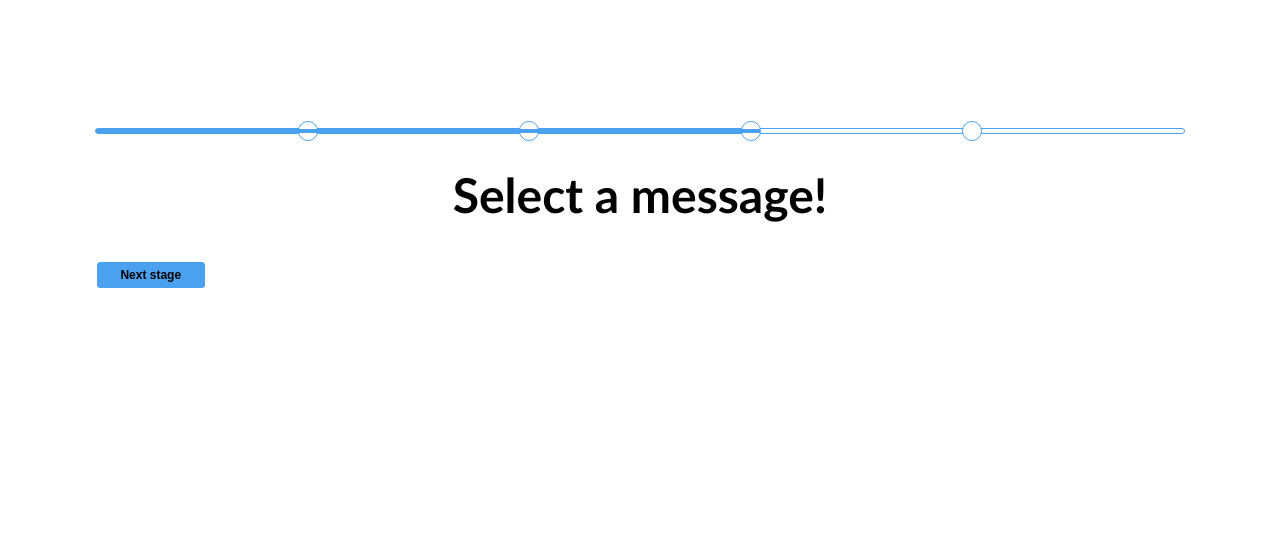
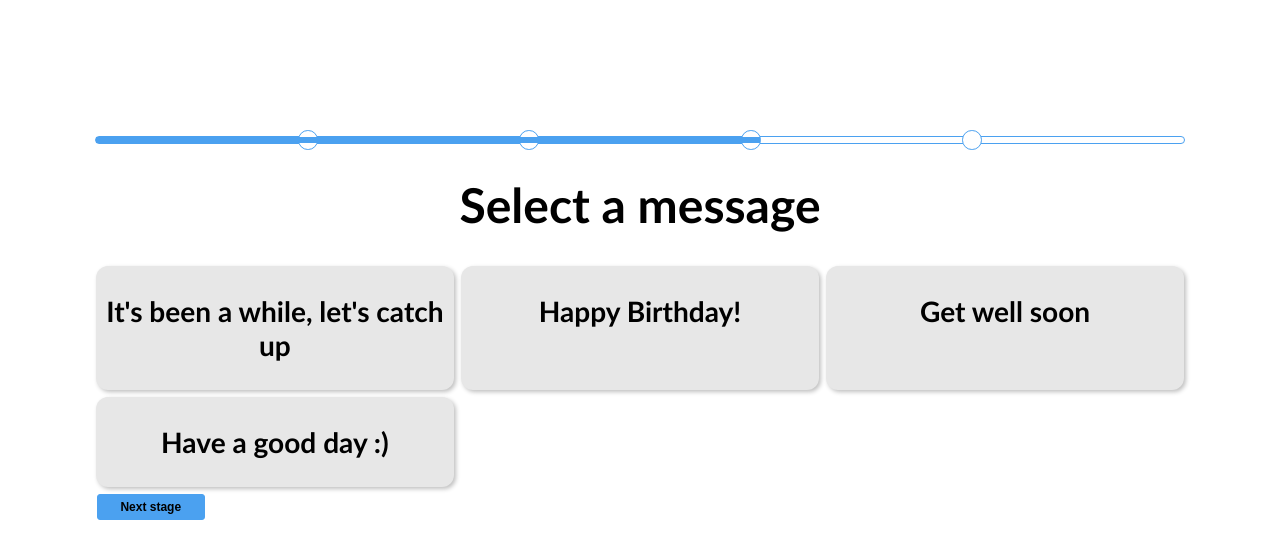
Before and after one commit to CJFWeatherhead/ecard-generator-1, a React (Vite) app: page /select-background in a window 1280 px wide. Shown: the top 558 px of the page. Built offline with nearby package versions, Linux system fonts and the light colour scheme.

Commit message:
Created separate folders for selection sub components and created cards for message sub component

```diff
--- a/src/generate-card/CardStages.js
+++ b/src/generate-card/CardStages.js
@@ -1,7 +1,7 @@
 import React, { useState } from 'react'
 
-import Image from './generation-stages/selectImage'
-import Message from './generation-stages/selectMessage'
+import Image from './generation-stages/image/selectImage'
+import Message from './generation-stages/message/selectMessage'
 import './CardStages.css'
 
 function CardStages(props) {
--- a/src/generate-card/generation-stages/selectImage.js
+++ b/src/generate-card/generation-stages/image/selectImage.js
@@ -1,6 +1,6 @@
 import React, { useContext } from 'react'
 
-import { CardStageContext } from '../../contexts/CardStageContext'
+import { CardStageContext } from '../../../contexts/CardStageContext'
 import './selectImage.css'
 
 function selectImage() {
--- /dev/null
+++ b/src/generate-card/generation-stages/message/MessageCard.css
@@ -0,0 +1,10 @@
+.message-card {
+    width: calc(fit-content + 0.1em);
+    height: calc(fit-content + 0.1em);
+
+    text-align: center;
+
+    background-color: #E7E7E7;
+    border-radius: 0.50em;
+    box-shadow: 2px 2px 4px rgba(0, 0, 0, 0.25);
+}
--- /dev/null
+++ b/src/generate-card/generation-stages/message/MessageCard.js
@@ -0,0 +1,13 @@
+import React from 'react'
+
+import './MessageCard.css'
+
+function MessageCard(props) {
+    return (
+        <div className="message-card">
+            <h3> {props.text} </h3>
+        </div>
+    )
+}
+
+export default MessageCard
--- /dev/null
+++ b/src/generate-card/generation-stages/message/selectMessage.css
@@ -0,0 +1,9 @@
+#card-message-options h1 {
+    text-align: center;
+}
+
+#message-cards {
+    display: grid;
+    grid-template-columns: repeat(3, 1fr);
+    gap: 0.30em;
+}
--- /dev/null
+++ b/src/generate-card/generation-stages/message/selectMessage.js
@@ -0,0 +1,32 @@
+import React, { useContext } from 'react'
+
+import { CardStageContext } from '../../../contexts/CardStageContext'
+import MessageCard from './MessageCard'
+import './selectMessage.css'
+
+function selectMessage() {
+    // context provider defined in GenerateCard component
+    const nextStage = useContext(CardStageContext)
+
+    const messagesAndGreetings = [
+        "It's been a while, let's catch up",
+        "Happy Birthday!",
+        "Get well soon",
+        "Have a good day :)"
+    ]
+
+    return (
+        <div id="card-message-options">
+            <h1>Select a message</h1>
+            <div id="message-cards">
+                {messagesAndGreetings.map(msg => {
+                    return <MessageCard key={msg.length} text={msg} />
+                    {msg}
+                })}
+            </div>
+            <button className="btn" onClick={() => {nextStage("img")}}>Next stage</button>
+        </div>
+    )
+}
+
+export default selectMessage
--- a/src/generate-card/generation-stages/selectMessage.css
+++ /dev/null
@@ -1,3 +0,0 @@
-#card-message-options h1 {
-    text-align: center;
-}
--- a/src/generate-card/generation-stages/selectMessage.js
+++ /dev/null
@@ -1,17 +0,0 @@
-import React, { useContext } from 'react'
-
-import { CardStageContext } from '../../contexts/CardStageContext'
-import './selectMessage.css'
-
-function selectMessage() {
-    // context provider defined in GenerateCard component
-    const nextStage = useContext(CardStageContext)
-    return (
-        <div id="card-message-options">
-            <h1>Select a message!</h1>
-            <button className="btn" onClick={() => {nextStage("img")}}>Next stage</button>
-        </div>
-    )
-}
-
-export default selectMessage
--- a/src/pages/GenerateCard.css
+++ b/src/pages/GenerateCard.css
@@ -8,7 +8,7 @@
     align-items: center;
     justify-content: center;
     width: 100vw;
-    height: 50vh;
+    height: 80vh;
 }
 
 #progress-headings {
```
Also changed, not shown: src/generate-card/generation-stages/image/selectImage.css (renamed from src/generate-card/generation-stages/selectImage.css).
